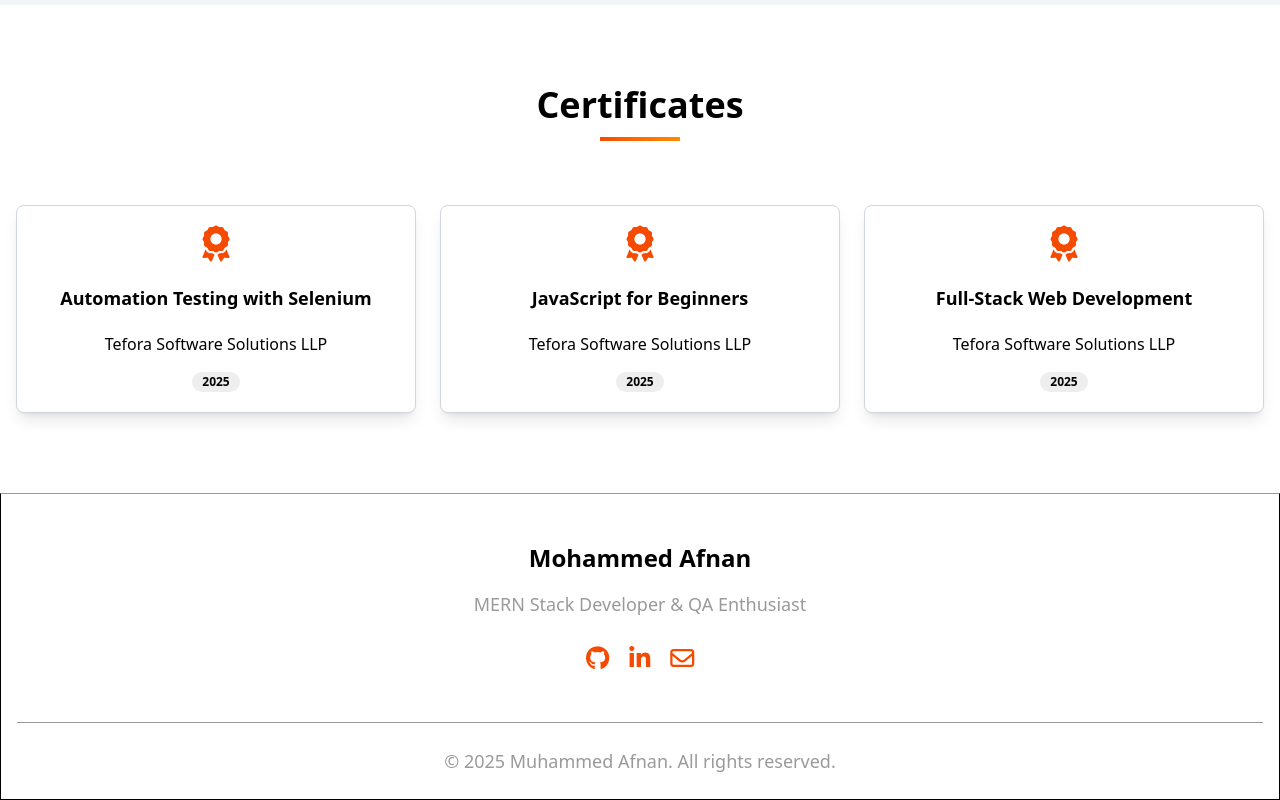
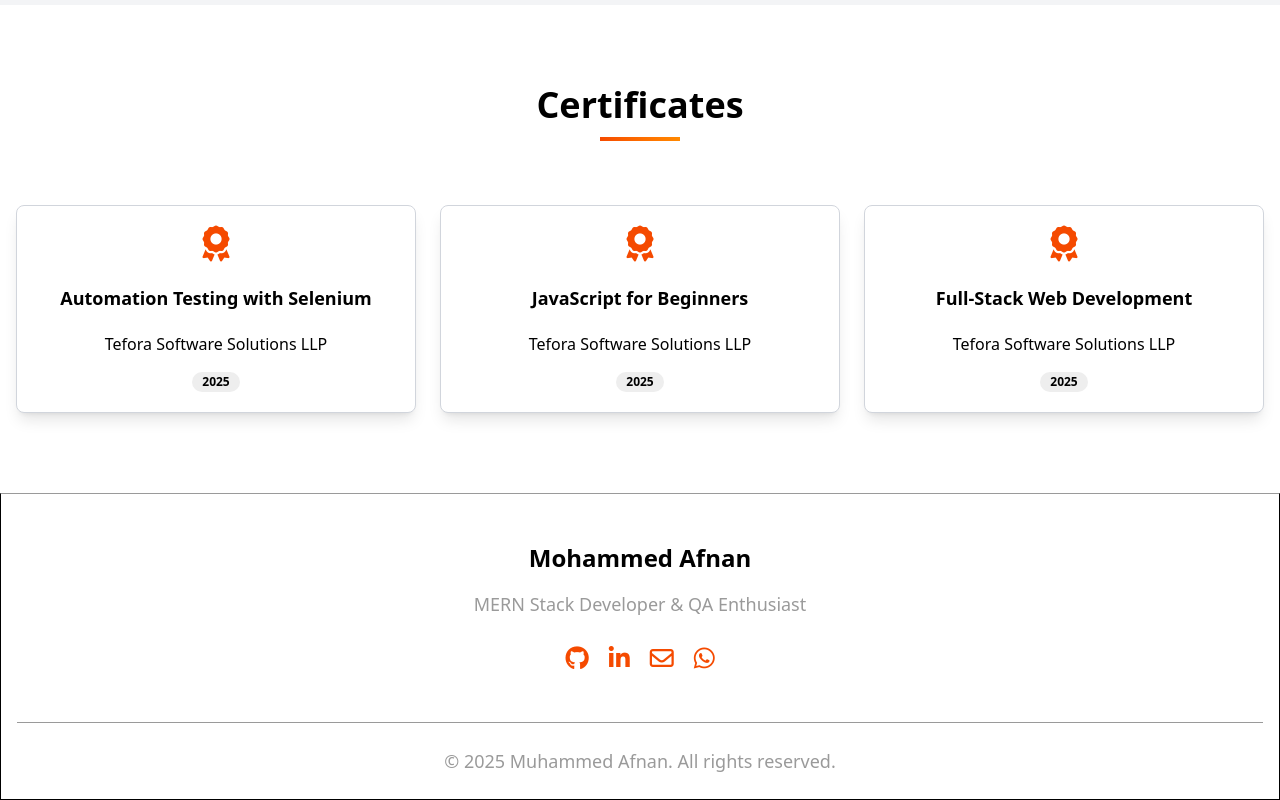
Before and after one commit to mohammedafnankk/for-me, a React (Vite) app: page / in a window 1280 px wide. Shown: the part 3233-4033 px from the top of the page. Built offline with nearby package versions, Linux system fonts and the light colour scheme.

Commit message:
whatsapp number set

```diff
--- a/src/Components/Foooter.jsx
+++ b/src/Components/Foooter.jsx
@@ -3,6 +3,12 @@ import { Link } from "react-scroll";
 
 const Foooter = () => {
   const year = new Date().getFullYear();
+
+   const phoneNumber = "+919995745595"; // Use country code, no + or spaces
+  const message = "Hello, I'm interested in your services!";
+  const encodedMessage = encodeURIComponent(message);
+
+   const whatsappUrl = `https://wa.me/${phoneNumber}?text=${encodedMessage}`;
 
   return (
     <div>
@@ -47,6 +53,10 @@ const Foooter = () => {
                 <i class="fa-regular fa-envelope text-orange-600"></i>{" "}
               </a>
             </div>
+            <div className="inline-flex items-center group gap-2">
+               <a href={whatsappUrl} target="_blank" rel="noopener noreferrer" className="hover:text-orange-600  translate-all duration-700 text-2xl hover:text-4xl cursor-pointer">  <i class="fa-brands fa-whatsapp text-orange-600"></i></a>
+
+            </div>
           </div>
 
           <div className="border border-x-0 border-b-0 border-t-[#9a9a9a] py-6">
```
